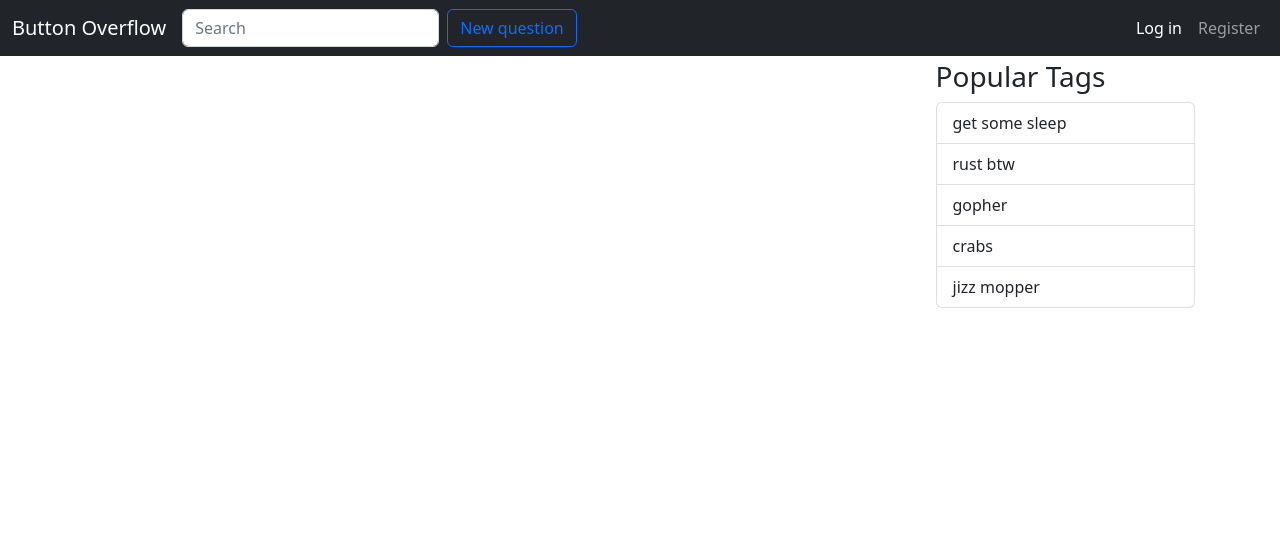
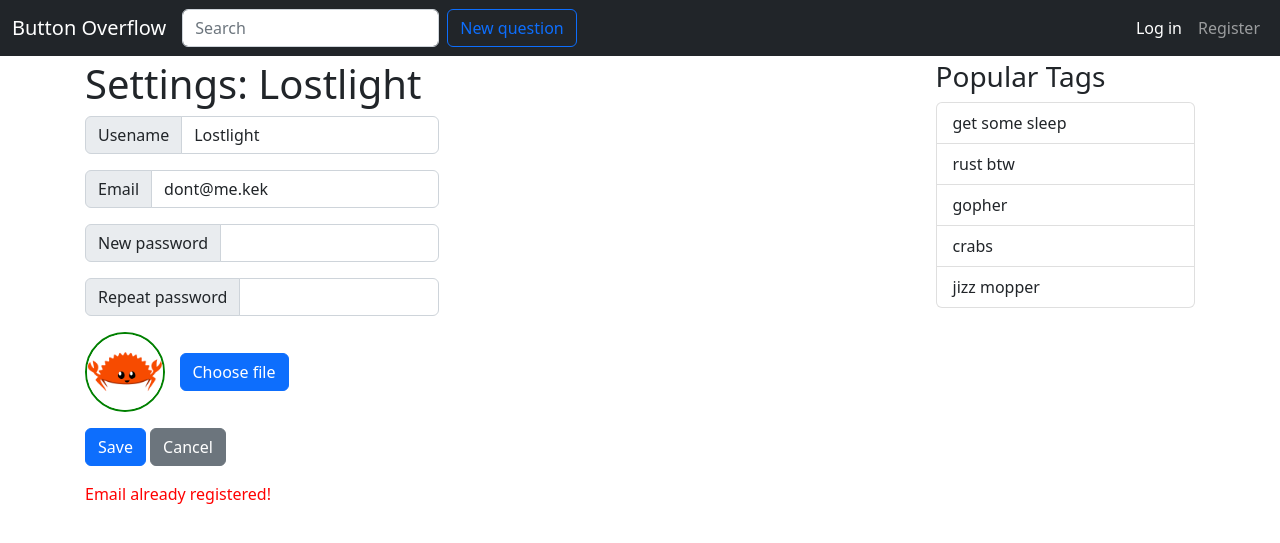
Before and after one commit to lostl1ght/button-overflow, a Python web app: template templates/settings.html in a window 1280 px wide. Shown: the top 543 px of the page. Run offline with Jinja, Linux system fonts and the light colour scheme; the template is opened without the code that fills it, so the values that code supplies are empty.

Commit message:
Settings

```diff
--- a/templates/login.html
+++ b/templates/login.html
@@ -75,8 +75,10 @@
                   <input type="password" class="form-control" />
                 </div>
 
-                <button class="btn btn-primary">Log In</button>
-                <button class="btn btn-secondary">Register</button>
+                <div class="mb-3">
+                  <button class="btn btn-primary">Log In</button>
+                  <button class="btn btn-secondary">Register</button>
+                </div>
                 <div class="failure">
                   <p>Wrong username or password!</p>
                 </div>
--- a/templates/settings.html
+++ b/templates/settings.html
@@ -58,7 +58,58 @@
     <main class="flex-shrink-0">
       <div class="container">
         <div class="row">
-          <div class="col-8"></div>
+          <div class="col-8">
+            <h1>Settings: Lostlight</h1>
+            <div class="row">
+              <div class="col-6">
+                <div class="input-group mb-3">
+                  <span class="input-group-text" id="basic-addon1">
+                    Usename
+                  </span>
+                  <input type="text" class="form-control" value="Lostlight" />
+                </div>
+                <div class="input-group mb-3">
+                  <span class="input-group-text" id="basic-addon1">
+                    Email
+                  </span>
+                  <input
+                    type="email"
+                    class="form-control"
+                    value="dont@me.kek"
+                  />
+                </div>
+                <div class="input-group mb-3">
+                  <span class="input-group-text" id="basic-addon1">
+                    New password
+                  </span>
+                  <input type="password" class="form-control" />
+                </div>
+                <div class="input-group mb-3">
+                  <span class="input-group-text" id="basic-addon1">
+                    Repeat password
+                  </span>
+                  <input type="password" class="form-control" />
+                </div>
+                <div class="row mb-3">
+                  <div class="col-3">
+                    <div class="avatar">
+                      <img src="../static/img/avatar-1.jpg" alt="" />
+                    </div>
+                  </div>
+                  <div class="col-6 my-auto">
+                    <button class="btn btn-primary">Choose file</button>
+                  </div>
+                </div>
+                <div class="mb-3">
+                  <button class="btn btn-primary">Save</button>
+                  <button class="btn btn-secondary">Cancel</button>
+                </div>
+                <div class="failure">
+                  <p>Email already registered!</p>
+                </div>
+              </div>
+            </div>
+          </div>
 
           <div class="col-1"></div>
           <div class="col-3">
```
